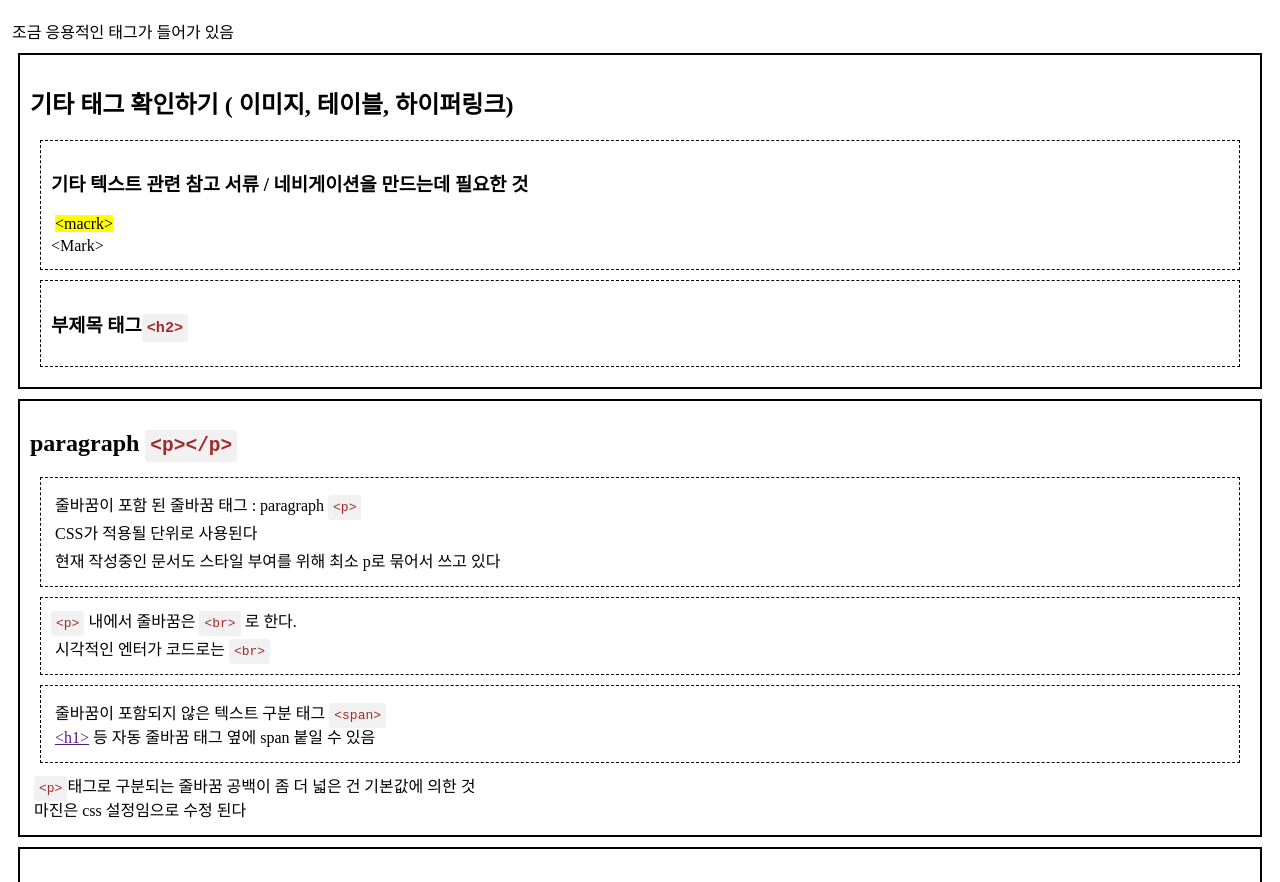
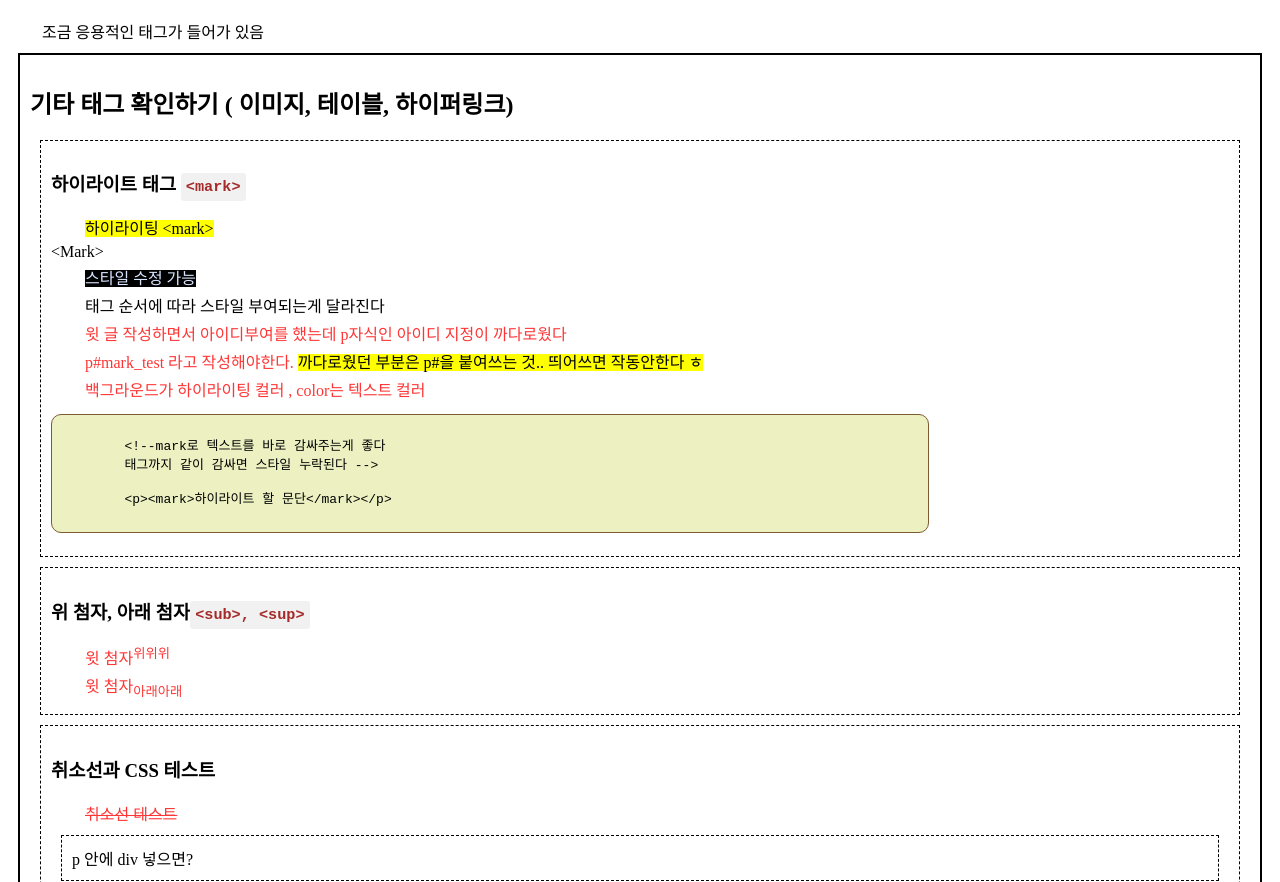
Before and after one commit to mineclover/fastcampus-study, a plain HTML site: page index001.html in a window 1280 px wide. Shown: the part 70-952 px from the top of the page. Drawn offline with Linux system fonts and the light colour scheme.

Commit message:
p 태그에 div 넣고 css 지정하면 안됨
p 태그는 텍스트 태그고 div 는 박스 태그라서 안된다고 보기에는 불분명하긴 한데 아무튼 안된다

```diff
--- a/index001.css
+++ b/index001.css
@@ -1,6 +1,16 @@
 p{
   margin: 4px;
+  padding-left: 30px;
 }
+p#mark_test{
+  color: black;
+}
+
+
+div p {
+  color: rgb(255, 53, 53);
+}
+
 
 div{
   border-width: 1px;
@@ -18,8 +28,17 @@ section{
 pre{
 
   padding: 10px;
-  background-color: azure;
+  padding-top: 20px;
+  margin-right: 300px;
+  background-color: rgb(237, 241, 194);
   border-radius: 10px;
+
+  /*박스에 테두리 긋기*/
+  border-style: solid;
+  border-width: 1px;
+  border-color: rgb(124, 91, 51);
+
+
 
 
 }
@@ -36,3 +55,8 @@ code{
 p:hover{
   background-color: blanchedalmond;
 }
+
+#mark_a{
+  color: #dae6ff;
+  background-color: black;
+}
--- a/index001.html
+++ b/index001.html
@@ -4,7 +4,7 @@
   <meta charset="UTF-8">
   <meta http-equiv="X-UA-Compatible" content="IE=edge">
   <meta name="viewport" content="width=device-width, initial-scale=1.0">
-  <link rel="stylesheet" href="index000.css">
+  <link rel="stylesheet" href="index001.css">
 
   <title>HTML 기본 문서 구현</title>
 </head>
@@ -14,17 +14,35 @@
   <section>
     <h2>기타 태그 확인하기 ( 이미지, 테이블, 하이퍼링크)</h2>
     <div>
-      <h3>기타 텍스트 관련 참고 서류 /
-        네비게이션을 만드는데 필요한 것
+      <h3>하이라이트 태그 <code>&lt;mark></code>
       </h3>
-      <p><mark>&lt;macrk></mark></p>
+      <p><mark>하이라이팅 &lt;mark></mark></p>
       &lt;Mark></p>
+      <p><mark id="mark_a">스타일 수정 가능</mark></p>
+      <mark id="mark_a"><p id="mark_test">태그 순서에 따라 스타일 부여되는게 달라진다</p></mark>
+      <p>윗 글 작성하면서 아이디부여를 했는데 p자식인 아이디 지정이 까다로웠다</p>
+      <p>p#mark_test 라고 작성해야한다. <mark>까다로웠던 부분은 p#을 붙여쓰는 것.. 띄어쓰면 작동안한다 ㅎ</mark></p>
+      <p>백그라운드가 하이라이팅 컬러 , color는 텍스트 컬러</p>
+      <pre>
+        &lt;!--mark로 텍스트를 바로 감싸주는게 좋다
+        태그까지 같이 감싸면 스타일 누락된다 -->
+
+        &lt;p>&lt;mark>하이라이트 할 문단&lt;/mark>&lt;/p>
+      </pre>
 
     </div>
     <div>
-      <h3>부제목 태그<code>&lt;h2></code></h3>
-
-
+      <h3>위 첨자, 아래 첨자<code>&lt;sub>, &lt;sup></code></h3>
+      <p>윗 첨자<sup>위위위</sup></p>
+      <p>윗 첨자<sub>아래아래</sub></p>
+    </div>
+    <div>
+      <h3>취소선과 CSS 테스트 </h3>
+      <p><s>
+        취소선 테스트
+      </s></p>
+      <p><div>p 안에 div 넣으면?</div></p>
+      <p>이건 조금 판정이 신기한데..</p>
     </div>
   </section>
 
```
